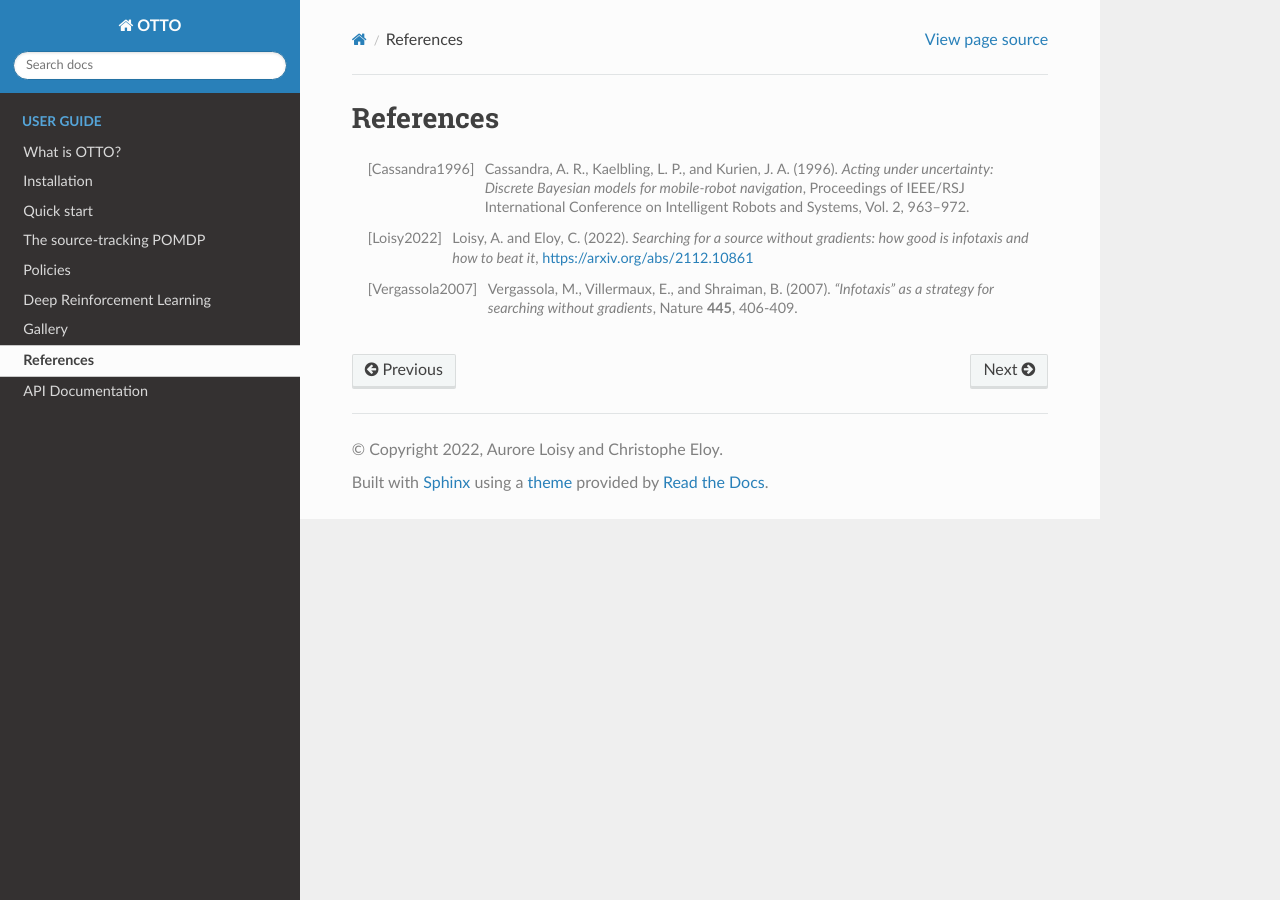
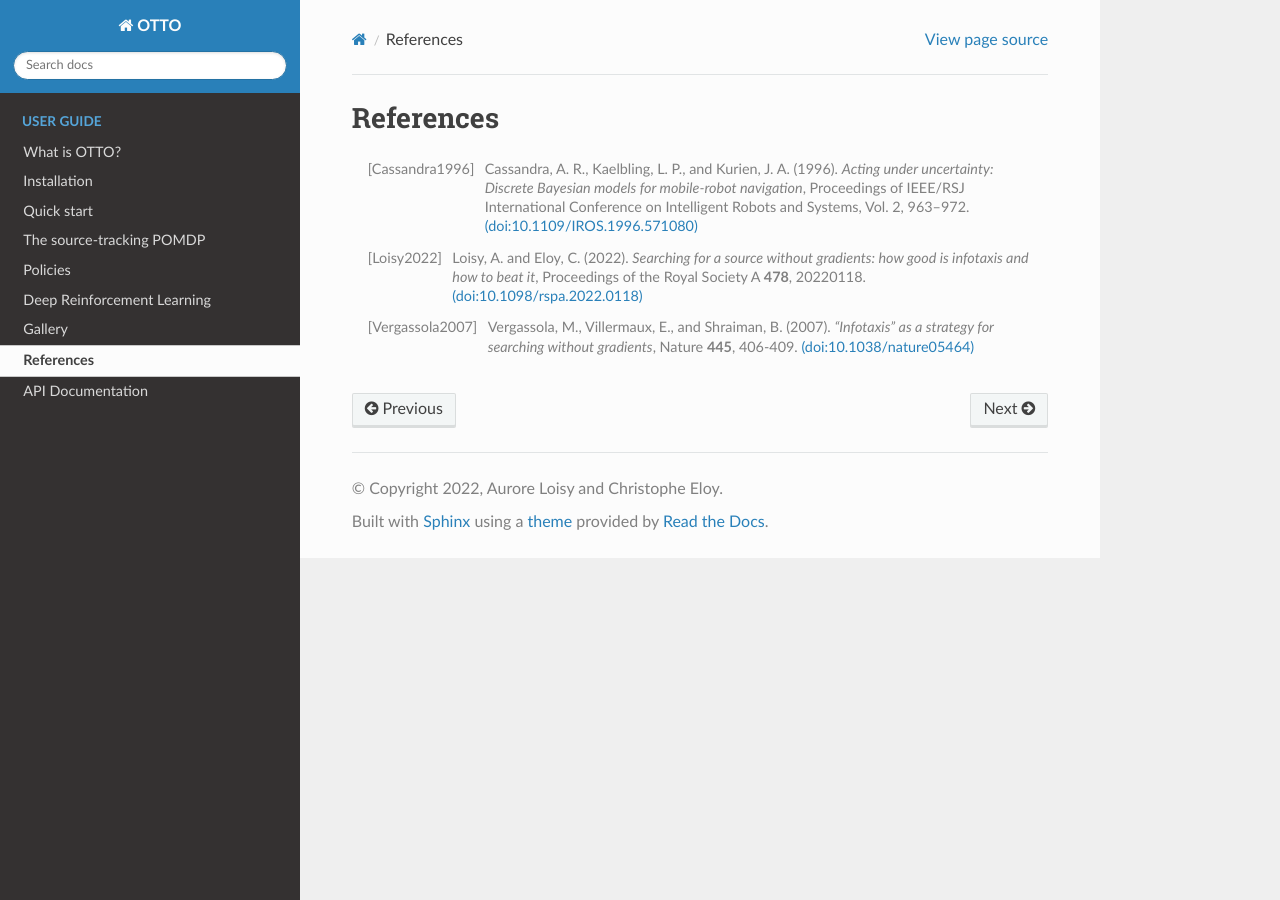
Before and after one commit to C0PEP0D/otto, a Sphinx documentation site: the page built from docs/references.rst, in a window 1280 px wide. Built offline with Sphinx 7.4.7 and the Read the Docs theme 2.0.0, drawn with Linux system fonts in a browser that asks for light colours.

Commit message:
updated references

```diff
--- a/docs/references.rst
+++ b/docs/references.rst
@@ -3,10 +3,10 @@ References
 
 .. [Cassandra1996] Cassandra, A. R., Kaelbling, L. P., and Kurien, J. A. (1996). *Acting under uncertainty: Discrete
    Bayesian models for mobile-robot navigation*, Proceedings of IEEE/RSJ International Conference on Intelligent Robots
-   and Systems, Vol. 2, 963–972.
+   and Systems, Vol. 2, 963–972. `(doi:10.1109/IROS.1996.571080) <https://doi.org/10.1109/IROS.1996.571080>`_
 
 .. [Loisy2022] Loisy, A. and Eloy, C. (2022). *Searching for a source without gradients: how good is infotaxis and how
-   to beat it*, https://arxiv.org/abs/2112.10861
+   to beat it*, Proceedings of the Royal Society A **478**, 20220118. `(doi:10.1098/rspa.2022.0118) <https://doi.org/10.1098/rspa.2022.0118>`_
 
 .. [Vergassola2007] Vergassola, M., Villermaux, E., and Shraiman, B. (2007). *"Infotaxis" as a strategy for searching
-   without gradients*, Nature **445**, 406-409.
+   without gradients*, Nature **445**, 406-409. `(doi:10.1038/nature05464) <https://doi.org/10.1038/nature05464>`_
```
Also changed, not shown: README.md (+2 -2 lines), 1 other file.
